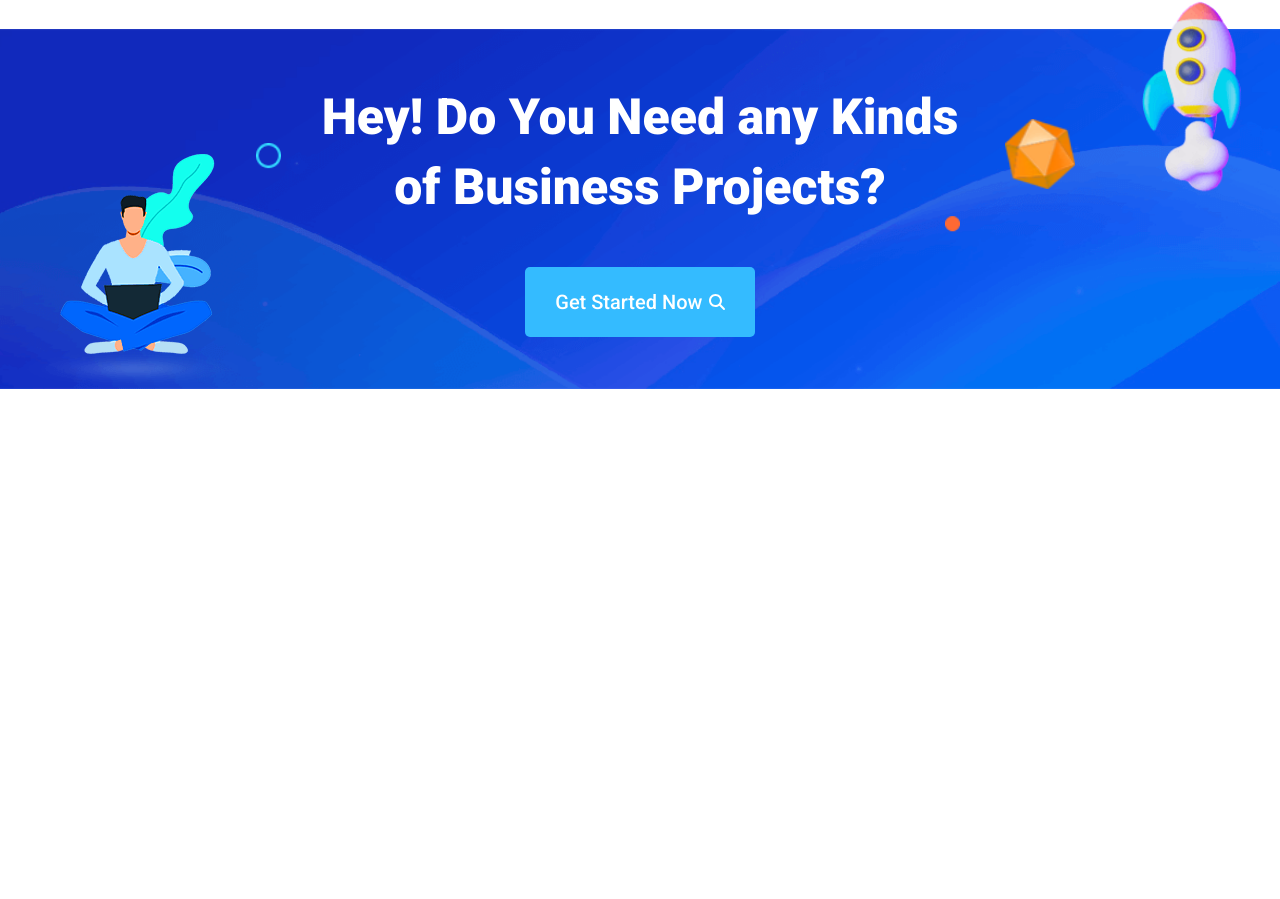
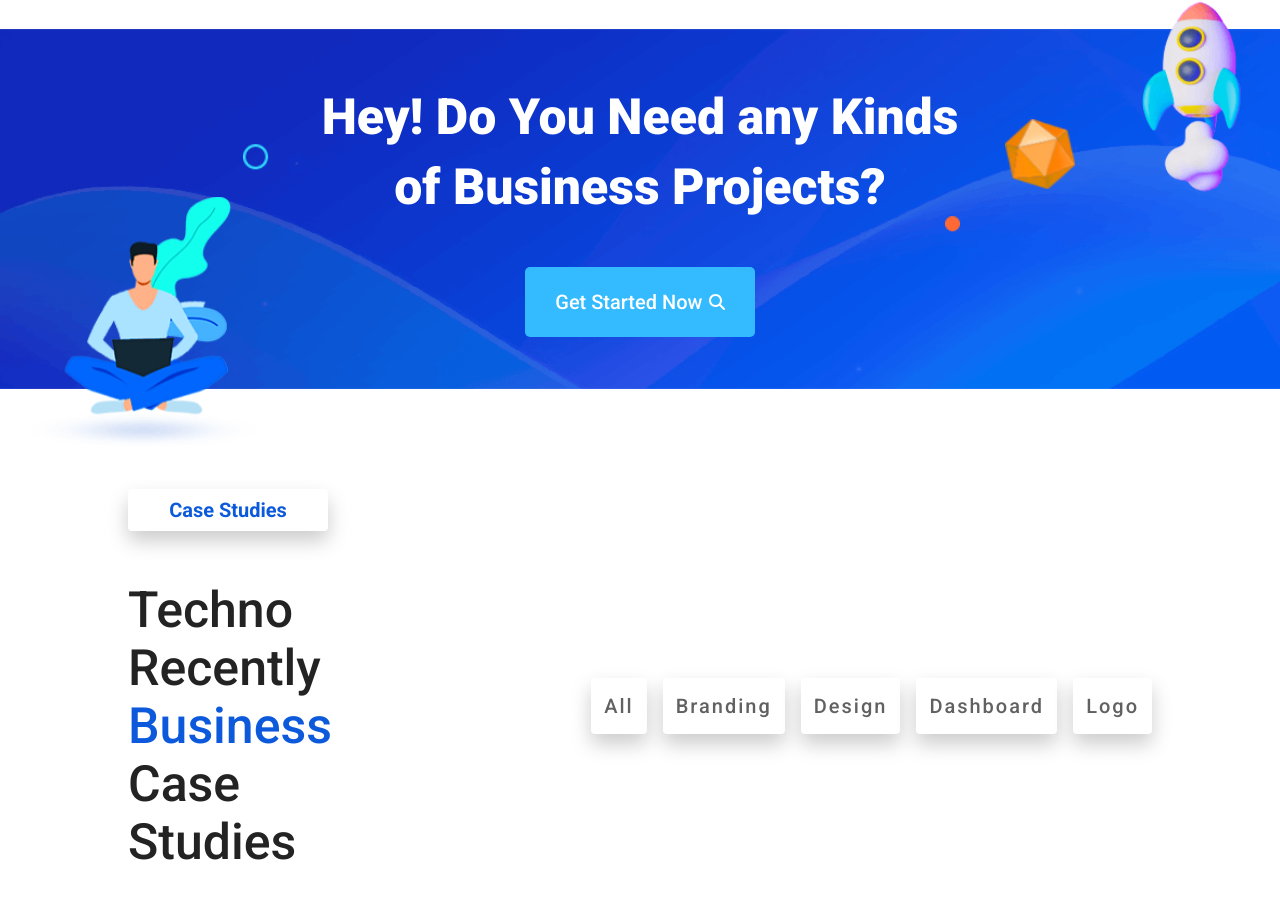
Before and after one commit to gyamficodes/tectspace, a Vue app: page / in a window 1280 px wide. Shown: the part 5352-6251 px from the top of the page. Before the commit the page ends 5776 px from the top, so only its background shows below. Built offline with nearby package versions, Linux system fonts and the light colour scheme.

Commit message:
portfolio top end

```diff
--- a/src/assets/_callSection.scss
+++ b/src/assets/_callSection.scss
@@ -80,10 +80,12 @@
   .image-box-b{
     position: absolute;
     left: 0%;
-    top: 43%;
+    top: 55%;
     .ma{
-        width: 265px !important;
-        height: 236px !important;
+        width: 285px !important;
+        height: 256px !important;
+        z-index: 999;
+        position: relative;
         animation: top 5.0s linear infinite;
         @keyframes top {
            0%{
@@ -125,12 +127,12 @@
   }
   .image-box-d{
     position: absolute;
-    left: 20%;
+    left: 19%;
     top: 40%;
     .ring{
         width: 25px !important;
         height: 25px !important;
-        animation: top 5.0s linear infinite;
+        animation: top 4.9s linear infinite;
         @keyframes top {
            0%{
            transform: translateY(-40px);
--- /dev/null
+++ b/src/assets/_portfolioSection.scss
@@ -0,0 +1,86 @@
+.portfolio-background {
+  height: auto;
+  background: #fff;
+  padding-top: 100px;
+  padding-bottom: 100px;
+  position: relative;
+  .portfolio-top {
+    display: flex;
+    align-items: center;
+    // justify-content: center;
+    .port-top-content {
+      .top-box {
+        background-color: #ffffff;
+        width: 200px;
+        height: 42px;
+        border-radius: 4px;
+        box-shadow: 0px 10px 20px #ccc;
+        display: flex;
+        align-items: center;
+        justify-content: center;
+        span {
+          letter-spacing: 0;
+          color: #0c5adb;
+          font-size: 20px;
+          font-weight: 600;
+          text-transform: capitalize;
+        }
+      }
+      .port-top-flex {
+        display: flex;
+        align-items: center;
+        // justify-content: space-between;
+        gap: 13em;
+        margin-top: 50px;
+        .port-top-flex-a {
+          h1 {
+            font-size: 50px !important;
+            letter-spacing: 0;
+            font-weight: 500;
+            color: #232323;
+            span {
+              color: #0c5adb !important;
+            }
+          }
+        }
+        .port-top-flex-b {
+          display: flex;
+          align-items: center;
+          gap: 1em;
+          margin-top: -40px;
+          .port-card {
+            font-size: 16px;
+            line-height: 1;
+            transition: all 0.3s ease;
+            cursor: pointer;
+            width: auto;
+            padding: 13px;
+            height: 30px;
+            letter-spacing: 2px;
+            border-radius: 4px;
+            background-color: #ffffff;
+            box-shadow: 0px 10px 20px #ccc;
+              transition: all 0.5s ease-in-out;
+            display: flex;
+            align-items: center;
+            justify-content: center;
+            &:hover{
+                color: #ffffff;
+                background: linear-gradient(to left, #2475FC, #1129B9);
+            }
+            &:hover span{
+                color: #fff;
+
+            }
+            span{
+          text-transform: capitalize;
+          font-weight: 500;
+      font-size: 20px;
+      color: #616161;
+            }
+          }
+        }
+      }
+    }
+  }
+}
--- a/src/assets/style.css
+++ b/src/assets/style.css
@@ -922,11 +922,13 @@
 .call-background .image-box-b {
   position: absolute;
   left: 0%;
-  top: 43%;
+  top: 55%;
 }
 .call-background .image-box-b .ma {
-  width: 265px !important;
-  height: 236px !important;
+  width: 285px !important;
+  height: 256px !important;
+  z-index: 999;
+  position: relative;
   animation: top 5s linear infinite;
 }
 @keyframes top {
@@ -963,13 +965,13 @@
 }
 .call-background .image-box-d {
   position: absolute;
-  left: 20%;
+  left: 19%;
   top: 40%;
 }
 .call-background .image-box-d .ring {
   width: 25px !important;
   height: 25px !important;
-  animation: top 5s linear infinite;
+  animation: top 4.9s linear infinite;
 }
 @keyframes top {
   0% {
@@ -1004,6 +1006,86 @@
   }
 }
 
+.portfolio-background {
+  height: auto;
+  background: #fff;
+  padding-top: 100px;
+  padding-bottom: 100px;
+  position: relative;
+}
+.portfolio-background .portfolio-top {
+  display: flex;
+  align-items: center;
+}
+.portfolio-background .portfolio-top .port-top-content .top-box {
+  background-color: #ffffff;
+  width: 200px;
+  height: 42px;
+  border-radius: 4px;
+  box-shadow: 0px 10px 20px #ccc;
+  display: flex;
+  align-items: center;
+  justify-content: center;
+}
+.portfolio-background .portfolio-top .port-top-content .top-box span {
+  letter-spacing: 0;
+  color: #0c5adb;
+  font-size: 20px;
+  font-weight: 600;
+  text-transform: capitalize;
+}
+.portfolio-background .portfolio-top .port-top-content .port-top-flex {
+  display: flex;
+  align-items: center;
+  gap: 13em;
+  margin-top: 50px;
+}
+.portfolio-background .portfolio-top .port-top-content .port-top-flex .port-top-flex-a h1 {
+  font-size: 50px !important;
+  letter-spacing: 0;
+  font-weight: 500;
+  color: #232323;
+}
+.portfolio-background .portfolio-top .port-top-content .port-top-flex .port-top-flex-a h1 span {
+  color: #0c5adb !important;
+}
+.portfolio-background .portfolio-top .port-top-content .port-top-flex .port-top-flex-b {
+  display: flex;
+  align-items: center;
+  gap: 1em;
+  margin-top: -40px;
+}
+.portfolio-background .portfolio-top .port-top-content .port-top-flex .port-top-flex-b .port-card {
+  font-size: 16px;
+  line-height: 1;
+  transition: all 0.3s ease;
+  cursor: pointer;
+  width: auto;
+  padding: 13px;
+  height: 30px;
+  letter-spacing: 2px;
+  border-radius: 4px;
+  background-color: #ffffff;
+  box-shadow: 0px 10px 20px #ccc;
+  transition: all 0.5s ease-in-out;
+  display: flex;
+  align-items: center;
+  justify-content: center;
+}
+.portfolio-background .portfolio-top .port-top-content .port-top-flex .port-top-flex-b .port-card:hover {
+  color: #ffffff;
+  background: linear-gradient(to left, #2475FC, #1129B9);
+}
+.portfolio-background .portfolio-top .port-top-content .port-top-flex .port-top-flex-b .port-card:hover span {
+  color: #fff;
+}
+.portfolio-background .portfolio-top .port-top-content .port-top-flex .port-top-flex-b .port-card span {
+  text-transform: capitalize;
+  font-weight: 500;
+  font-size: 20px;
+  color: #616161;
+}
+
 * {
   margin: 0px;
   padding: 0px;
--- a/src/assets/style.scss
+++ b/src/assets/style.scss
@@ -5,6 +5,7 @@
 @import'./servicepage';
 @import'./brandingPage';
 @import'./callSection';
+@import'./portfolioSection';
 @import url('https://fonts.googleapis.com/css2?family=Roboto:wght@400;500;700;900&display=swap');
 
 *{
--- /dev/null
+++ b/src/components/PortfolioSection.vue
@@ -0,0 +1,53 @@
+<template>
+  <section class="portfolio-background">
+    <div class="container">
+      <div class="portfolio-top">
+        <div class="port-top-content">
+          <div class="top-box">
+            <span>Case Studies</span>
+          </div>
+          <div class="port-top-flex">
+            <div class="port-top-flex-a">
+              <h1>
+                Techno Recently <span>Business</span> <br />
+                Case Studies
+              </h1>
+            </div>
+            <div class="port-top-flex-b">
+                <div class="port-card" v-for="item in MyCards" :key="item.id">
+                    <span>{{ item.text }}</span>
+                </div>
+            </div>
+          </div>
+        </div>
+      </div>
+      <div class="portfolio-down"></div>
+    </div>
+  </section>
+</template>
+
+<script>
+export default {
+  name: "PortfolioSection",
+  props: {},
+  data() {
+    return {
+        MyCards: [
+        {id: 1, text: 'all'},
+        {id: 2, text: 'Branding'},
+        {id: 3, text: 'Design'},
+        {id: 4, text: 'Dashboard'},
+       {id: 5, text: 'Logo'},
+        ]
+    };
+  },
+  methods: {},
+  computed: {},
+  mounted() {},
+  watch: {},
+};
+</script>
+
+<style lang="scss">
+@import "../assets/portfolioSection";
+</style>
--- a/src/views/HomeView.vue
+++ b/src/views/HomeView.vue
@@ -8,6 +8,7 @@
     <ServicePage/>
     <BrandingPage/>
     <CallSection/>
+    <PortfolioSection/>
   </div>
 </template>
 
@@ -21,6 +22,7 @@ import AboutPage from '@/components/AboutPage.vue';
 import ServicePage from '@/components/ServicePage.vue';
 import BrandingPage from '@/components/BrandingPage.vue';
 import CallSection from '@/components/CallSection.vue';
+import PortfolioSection from '@/components/PortfolioSection.vue';
 
 export default {
   name: 'HomeView',
@@ -40,7 +42,9 @@ export default {
     // eslint-disable-next-line vue/no-unused-components
     BrandingPage,
     // eslint-disable-next-line vue/no-unused-components
-    CallSection
+    CallSection,
+    // eslint-disable-next-line vue/no-unused-components
+    PortfolioSection
 
   },
   data() {},
```
Also changed, not shown: 1 other file (tests, documents, lock files or other folders).
